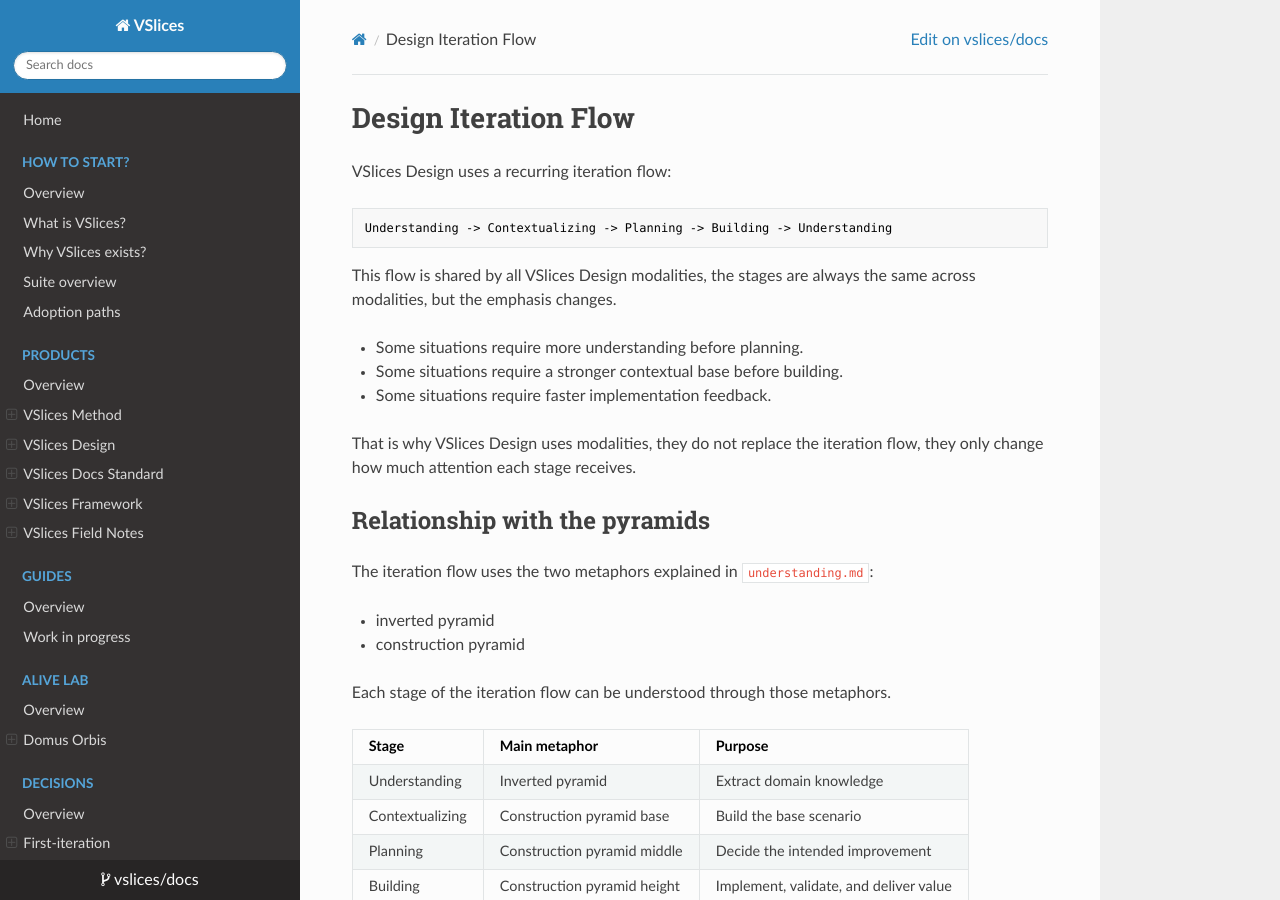
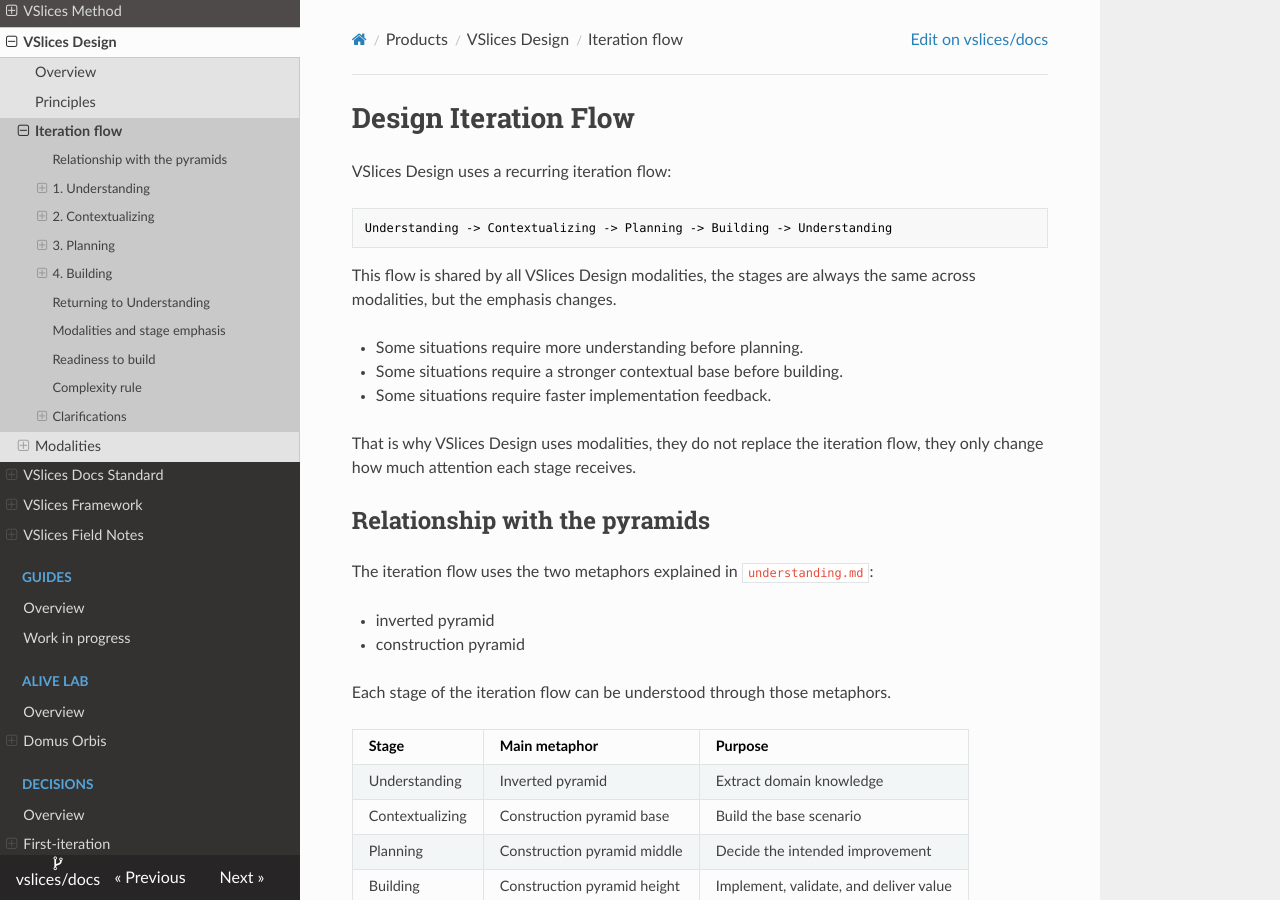
Before and after one commit to vslices/docs, an MkDocs documentation site: the page built from docs/products/design/iteration-flow.md, in a window 1280 px wide and 900 px high. Built offline with MkDocs 1.6.1, drawn with Linux system fonts in a browser that asks for light colours; nearby versions of some CDN libraries; part of the change alters nothing that is shown.

Commit message:
feat: cambiado como understanding a principles

```diff
--- a/docs/products/design/understanding.md
+++ b/docs/products/design/principles.md
@@ -1,4 +1,4 @@
-# Understanding VSlices Design
+# Understanding the principles of VSlices Design
 
 VSlices Design uses modalities to adapt the design process to different kinds of uncertainty.
 
--- a/mkdocs.yml
+++ b/mkdocs.yml
@@ -23,21 +23,21 @@ nav:
         - Overview: products/index.md
         - VSlices Method:
             - Overview: products/method/index.md
-            - Work in progress: products/method/work-in-progress.md
+            - Collaboration model: products/method/collaboration-model.md
         - VSlices Design:
             - Overview: products/design/index.md
-            - Glossary:
-                - Overview: products/design/glossary/index.md
-                - Business process: products/design/glossary/business-process.md
-                - Service capability: products/design/glossary/service-capability.md
-                - Work in progress: products/design/glossary/work-in-progress.md
+            - Principles: products/design/principles.md
+            - Iteration flow: products/design/iteration-flow.md
             - Modalities:
-                - Overview: products/design/modalities/index.md
-                - Context first: products/design/modalities/context-first.md
-                - Problem first: products/design/modalities/problem-first.md
-                - Slice first: products/design/modalities/slice-first.md
-                - Work in progress: products/design/modalities/work-in-progress.md
-            - Work in progress: products/design/work-in-progress.md
+                - Context first:
+                    - Introduction: products/design/modalities/context-first/index.md
+                    - Emphasis: products/design/modalities/context-first/emphasis.md
+                - Problem first:
+                    - Introduction: products/design/modalities/problem-first/index.md
+                    - Emphasis: products/design/modalities/problem-first/emphasis.md
+                - Slice first:
+                    - Introduction: products/design/modalities/slice-first/index.md
+                    - Emphasis: products/design/modalities/slice-first/emphasis.md
         - VSlices Docs Standard:
             - Overview: products/docs-standard/index.md
             - Document types: products/docs-standard/document-types.md
```
Also changed, not shown: docs/products/method/context-first/index.md (deleted).
